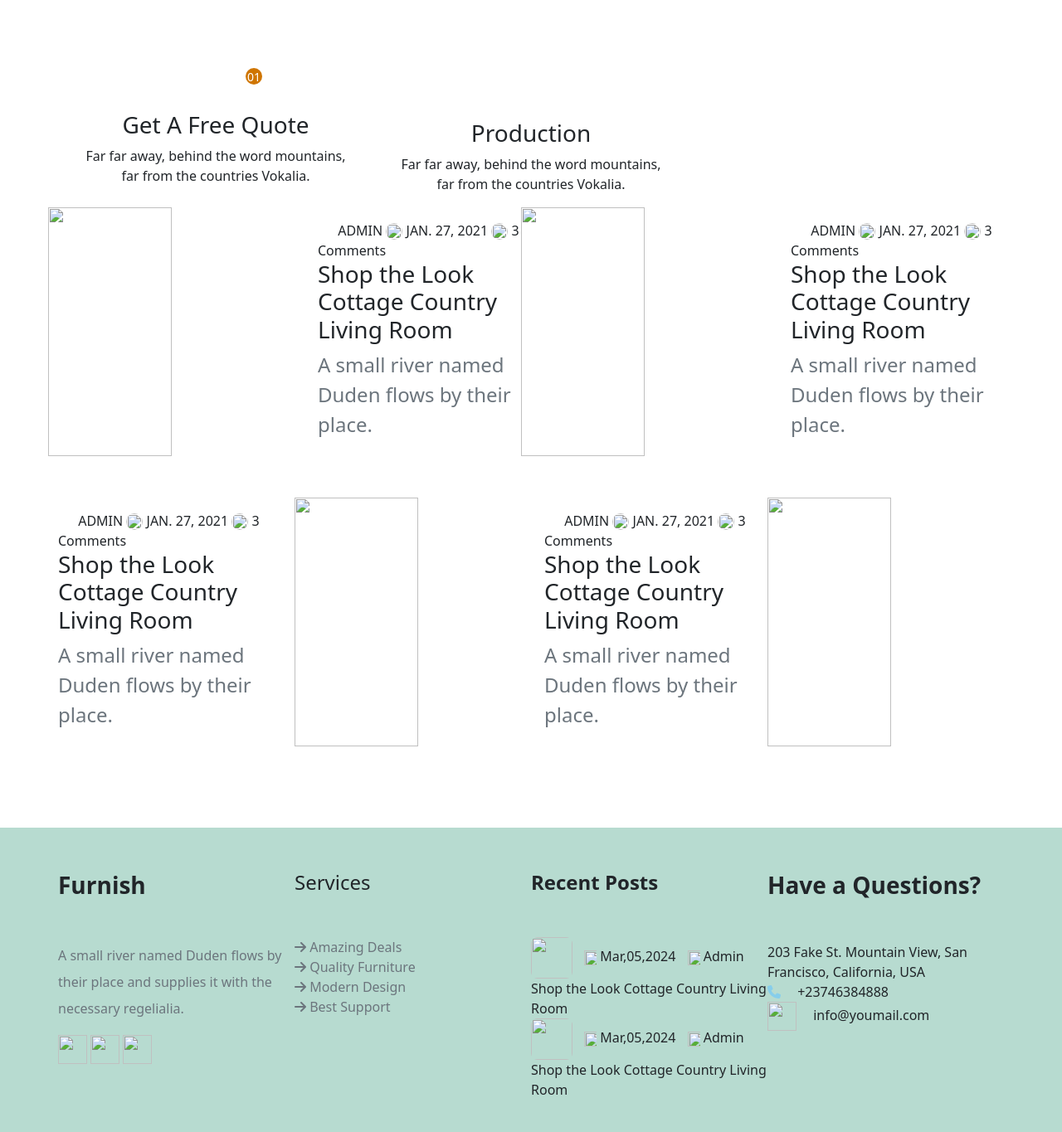
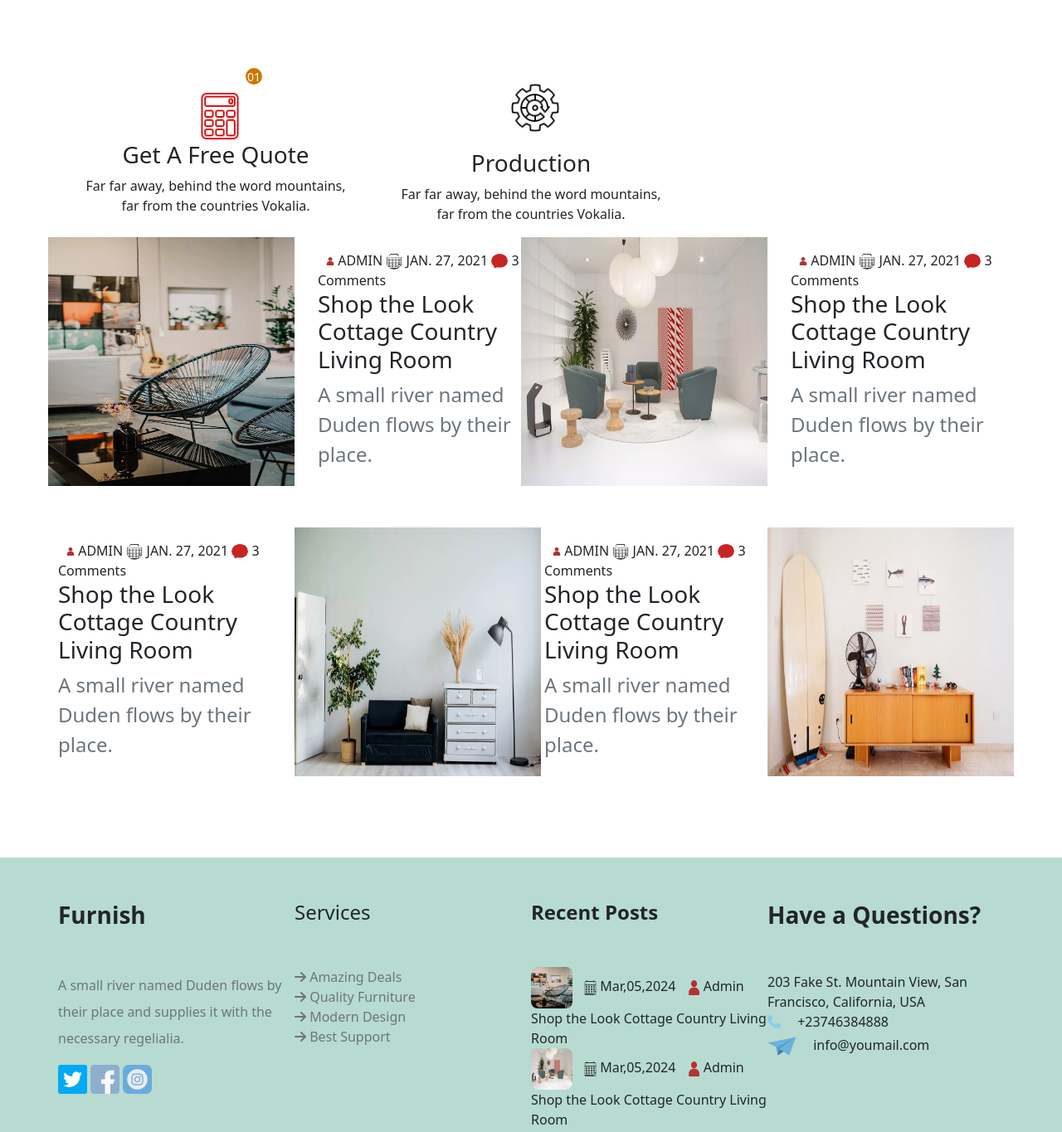
Before and after one commit to ToobaMehak281/ToobaMehak.github.io, a plain HTML site: page pages/collection.html in a window 1280 px wide. Shown: the part 2080-3445 px from the top of the page at 83% size. Drawn offline with nearby package versions, Linux system fonts and the light colour scheme; files whose address does not match are found by name.

Commit message:
Add files via upload

```diff
--- a/pages/collection.html
+++ b/pages/collection.html
@@ -140,14 +140,14 @@
                 <div class="col-sm-4 work-images text-center">
                     <div class="small-circle text-white"><small>01</small></div>
                     <div class="calculator-image">
-                        <img src="images/calculator (1).png" alt="">
+                        <img src="../images/calculator (1).png" alt="">
                     </div>
                     <h3>Get A Free Quote</h3>
                     <p>Far far away, behind the word mountains,<br> far from the countries Vokalia.</p>
                 </div>
                 <div class="col-sm-4 work-images2 text-center">
                     <div class="blue-circle">
-                        <img src="images/cogwheel.png" alt="">
+                        <img src="../images/cogwheel.png" alt="">
                     </div>
                     <h3>Production</h3>
                     <p>Far far away, behind the word mountains,<br> far from the countries Vokalia.</p>
@@ -164,14 +164,14 @@
             <div class="row">
                 <div class="col-sm-6">
                     <div class="row blog-row">
-                        <img src="images/image_1.jpg.webp" alt="">
+                        <img src="../images/image_1.jpg.webp" alt="">
                         <div class="cottage-description ">
                             <div class="container ms-3 py-3">
-                                <img src="images/user.png" alt="" class="img2">
+                                <img src="../images/user.png" alt="" class="img2">
                                 <span>ADMIN</span>
-                                <span><img src="images/calendar.png" alt=""></span>
+                                <span><img src="../images/calendar.png" alt=""></span>
                                 <span>JAN. 27, 2021</span>
-                                <span><img src="images/speech-bubble (1).png" alt=""></span>
+                                <span><img src="../images/speech-bubble (1).png" alt=""></span>
                                 <span>3 Comments</span>
                                 <h3 class="fw-normal">Shop the Look Cottage Country Living Room</h3>
                                 <p class="fs-4 text-secondary fw-normal">A small river named Duden flows by their place.
@@ -184,14 +184,14 @@
                 </div>
                 <div class="col-sm-6">
                     <div class="row blog-row">
-                        <img src="images/image_2.jpg.webp" alt="">
+                        <img src="../images/image_2.jpg.webp" alt="">
                         <div class="cottage-description ">
                             <div class="container ms-3 py-3">
-                                <img src="images/user.png" alt="" class="img2">
+                                <img src="../images/user.png" alt="" class="img2">
                                 <span>ADMIN</span>
-                                <span><img src="images/calendar.png" alt=""></span>
+                                <span><img src="../images/calendar.png" alt=""></span>
                                 <span>JAN. 27, 2021</span>
-                                <span><img src="images/speech-bubble (1).png" alt=""></span>
+                                <span><img src="../images/speech-bubble (1).png" alt=""></span>
                                 <span>3 Comments</span>
                                 <h3 class="fw-normal">Shop the Look Cottage Country Living Room</h3>
                                 <p class="fs-4 text-secondary fw-normal">A small river named Duden flows by their place.
@@ -213,11 +213,11 @@
 
                         <div class="cottage-description ">
                             <div class="container py-3">
-                                <img src="images/user.png" alt="" class="img2">
+                                <img src="../images/user.png" alt="" class="img2">
                                 <span>ADMIN</span>
-                                <span><img src="images/calendar.png" alt=""></span>
+                                <span><img src="../images/calendar.png" alt=""></span>
                                 <span>JAN. 27, 2021</span>
-                                <span><img src="images/speech-bubble (1).png" alt=""></span>
+                                <span><img src="../images/speech-bubble (1).png" alt=""></span>
                                 <span>3 Comments</span>
                                 <h3 class="fw-normal">Shop the Look Cottage Country Living Room</h3>
                                 <p class="fs-4 text-secondary fw-normal">A small river named Duden flows by their place.
@@ -225,7 +225,7 @@
 
                             </div>
                         </div>
-                        <img src="images/image_3.jpg.webp" alt="">
+                        <img src="../images/image_3.jpg.webp" alt="">
                     </div>
 
                 </div>
@@ -234,11 +234,11 @@
 
                         <div class="cottage-description ">
                             <div class="container ms-3 py-3">
-                                <img src="images/user.png" alt="" class="img2">
+                                <img src="../images/user.png" alt="" class="img2">
                                 <span>ADMIN</span>
-                                <span><img src="images/calendar.png" alt=""></span>
+                                <span><img src="../images/calendar.png" alt=""></span>
                                 <span>JAN. 27, 2021</span>
-                                <span><img src="images/speech-bubble (1).png" alt=""></span>
+                                <span><img src="../images/speech-bubble (1).png" alt=""></span>
                                 <span>3 Comments</span>
                                 <h3 class="fw-normal">Shop the Look Cottage Country Living Room</h3>
                                 <p class="fs-4 text-secondary fw-normal">A small river named Duden flows by their place.
@@ -246,7 +246,7 @@
 
                             </div>
                         </div>
-                        <img src="images/image_4.jpg.webp" alt="">
+                        <img src="../images/image_4.jpg.webp" alt="">
                     </div>
                 </div>
 
@@ -260,9 +260,9 @@
                     <div class="fw-bold fs-3 my-5">Furnish</div>
                     <p class="lh-lg text-secondary">A small river named Duden flows by their place and supplies it with
                         the necessary regelialia.</p>
-                    <div><img src="images/twitter.png" alt="" class="p-0">
-                        <img src="images/facebook.png" alt="" class="p-0">
-                        <img src="images/instagram.png" alt="" class="p-0">
+                    <div><img src="../images/twitter.png" alt="" class="p-0">
+                        <img src="../images/facebook.png" alt="" class="p-0">
+                        <img src="../images/instagram.png" alt="" class="p-0">
 
                     </div>
                 </div>
@@ -283,17 +283,17 @@
                 </div>
                 <div class="col-sm-3">
                     <div class="fw-bold fs-4 my-5">Recent Posts</div>
-                    <div><img src="images/image_1.jpg.webp" alt="" class="footer-image p-0 rounded-3">
-                        <img src="images/calendar.png" alt="" class="footer-icon">
+                    <div><img src="../images/image_1.jpg.webp" alt="" class="footer-image p-0 rounded-3">
+                        <img src="../images/calendar.png" alt="" class="footer-icon">
                         <span>Mar,05,2024</span>
-                        <img src="images/user.png" alt="" class="footer-icon">
+                        <img src="../images/user.png" alt="" class="footer-icon">
                         <span>Admin</span>
                         <span class="fw-medium">Shop the Look Cottage Country Living Room</span>
                     </div>
-                    <div><img src="images/image_2.jpg.webp" alt="" class="footer-image p-0 rounded-3">
-                        <img src="images/calendar.png" alt="" class="footer-icon">
+                    <div><img src="../images/image_2.jpg.webp" alt="" class="footer-image p-0 rounded-3">
+                        <img src="../images/calendar.png" alt="" class="footer-icon">
                         <span>Mar,05,2024</span>
-                        <img src="images/user.png" alt="" class="footer-icon">
+                        <img src="../images/user.png" alt="" class="footer-icon">
                         <span>Admin</span>
                         <span class="fw-medium">Shop the Look Cottage Country Living Room</span>
                     </div>
@@ -302,7 +302,7 @@
                     <div class="my-5 fw-bold fs-3">Have a Questions?</div>
                     <div> 203 Fake St. Mountain View, San Francisco, California, USA</div>
                     <span><i class="fa fa-phone me-3" style="color: skyblue;"></i> +23746384888</span>
-                    <div><img src="images/paper-plane.png" alt="" class="p-0 me-3">
+                    <div><img src="../images/paper-plane.png" alt="" class="p-0 me-3">
                         <span>info@youmail.com</span>
                     </div>
                 </div>
```
